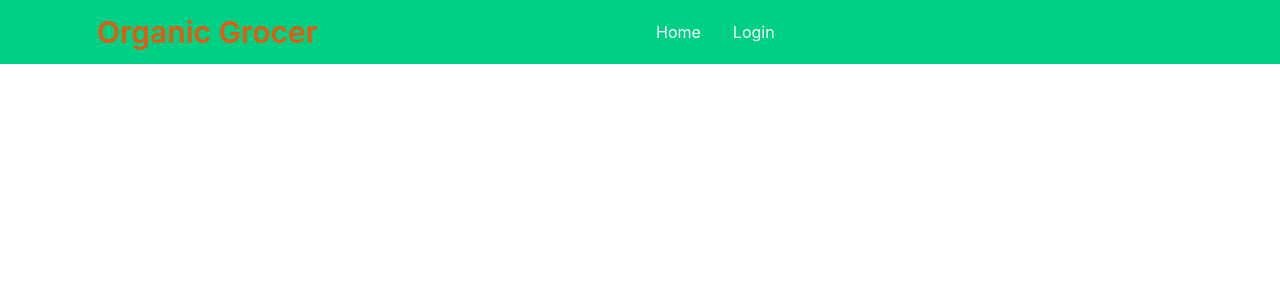
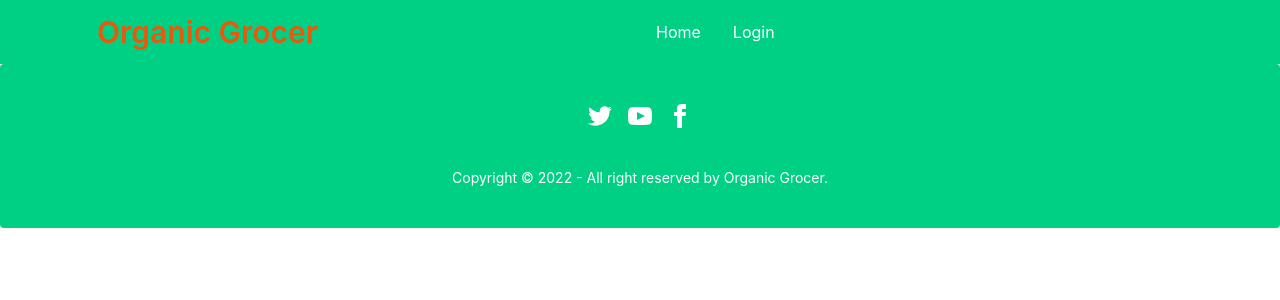
Before and after one commit to proloycb0/organic-grocer-warehouse-client, a React (Create React App) app: page /addNewItem in a window 1280 px wide. Shown: the top 300 px of the page. Built offline with nearby package versions, Linux system fonts and the light colour scheme; no server answers.

Commit message:
footer part completed

```diff
--- a/src/App.js
+++ b/src/App.js
@@ -1,3 +1,4 @@
+import Footer from "./pages/Shared/Footer";
 import Header from "./pages/Shared/Header";
 
 
@@ -5,6 +6,7 @@
   return (
     <div>
       <Header />
+      <Footer />
     </div>
   );
 }
--- a/src/pages/Shared/Footer.js
+++ b/src/pages/Shared/Footer.js
@@ -0,0 +1,22 @@
+import React from 'react';
+
+const Footer = () => {
+    const today = new Date();
+    const year = today.getFullYear();
+    return (
+        <footer className="footer footer-center p-10 bg-primary text-white rounded">
+            <div>
+                <div className="grid grid-flow-col gap-4">
+                    <a href='https://twitter.com/'><svg xmlns="http://www.w3.org/2000/svg" width="24" height="24" viewBox="0 0 24 24" className="fill-current"><path d="M24 4.557c-.883.392-1.832.656-2.828.775 1.017-.609 1.798-1.574 2.165-2.724-.951.564-2.005.974-3.127 1.195-.897-.957-2.178-1.555-3.594-1.555-3.179 0-5.515 2.966-4.797 6.045-4.091-.205-7.719-2.165-10.148-5.144-1.29 2.213-.669 5.108 1.523 6.574-.806-.026-1.566-.247-2.229-.616-.054 2.281 1.581 4.415 3.949 4.89-.693.188-1.452.232-2.224.084.626 1.956 2.444 3.379 4.6 3.419-2.07 1.623-4.678 2.348-7.29 2.04 2.179 1.397 4.768 2.212 7.548 2.212 9.142 0 14.307-7.721 13.995-14.646.962-.695 1.797-1.562 2.457-2.549z"></path></svg></a>
+                    <a href='https://www.youtube.com/'><svg xmlns="http://www.w3.org/2000/svg" width="24" height="24" viewBox="0 0 24 24" className="fill-current"><path d="M19.615 3.184c-3.604-.246-11.631-.245-15.23 0-3.897.266-4.356 2.62-4.385 8.816.029 6.185.484 8.549 4.385 8.816 3.6.245 11.626.246 15.23 0 3.897-.266 4.356-2.62 4.385-8.816-.029-6.185-.484-8.549-4.385-8.816zm-10.615 12.816v-8l8 3.993-8 4.007z"></path></svg></a>
+                    <a href='https://www.facebook.com/'><svg xmlns="http://www.w3.org/2000/svg" width="24" height="24" viewBox="0 0 24 24" className="fill-current"><path d="M9 8h-3v4h3v12h5v-12h3.642l.358-4h-4v-1.667c0-.955.192-1.333 1.115-1.333h2.885v-5h-3.808c-3.596 0-5.192 1.583-5.192 4.615v3.385z"></path></svg></a>
+                </div>
+            </div>
+            <div>
+                <p>Copyright &copy; {year} - All right reserved by Organic Grocer.</p>
+            </div>
+        </footer>
+    );
+};
+
+export default Footer;
--- a/src/pages/Shared/Header.js
+++ b/src/pages/Shared/Header.js
@@ -13,7 +13,6 @@
 
     const menuItems = <>
         <li><Link to="/">Home</Link></li>
-
         {
          user && <>
             <li><Link to="/manage">Manage</Link></li>
```
